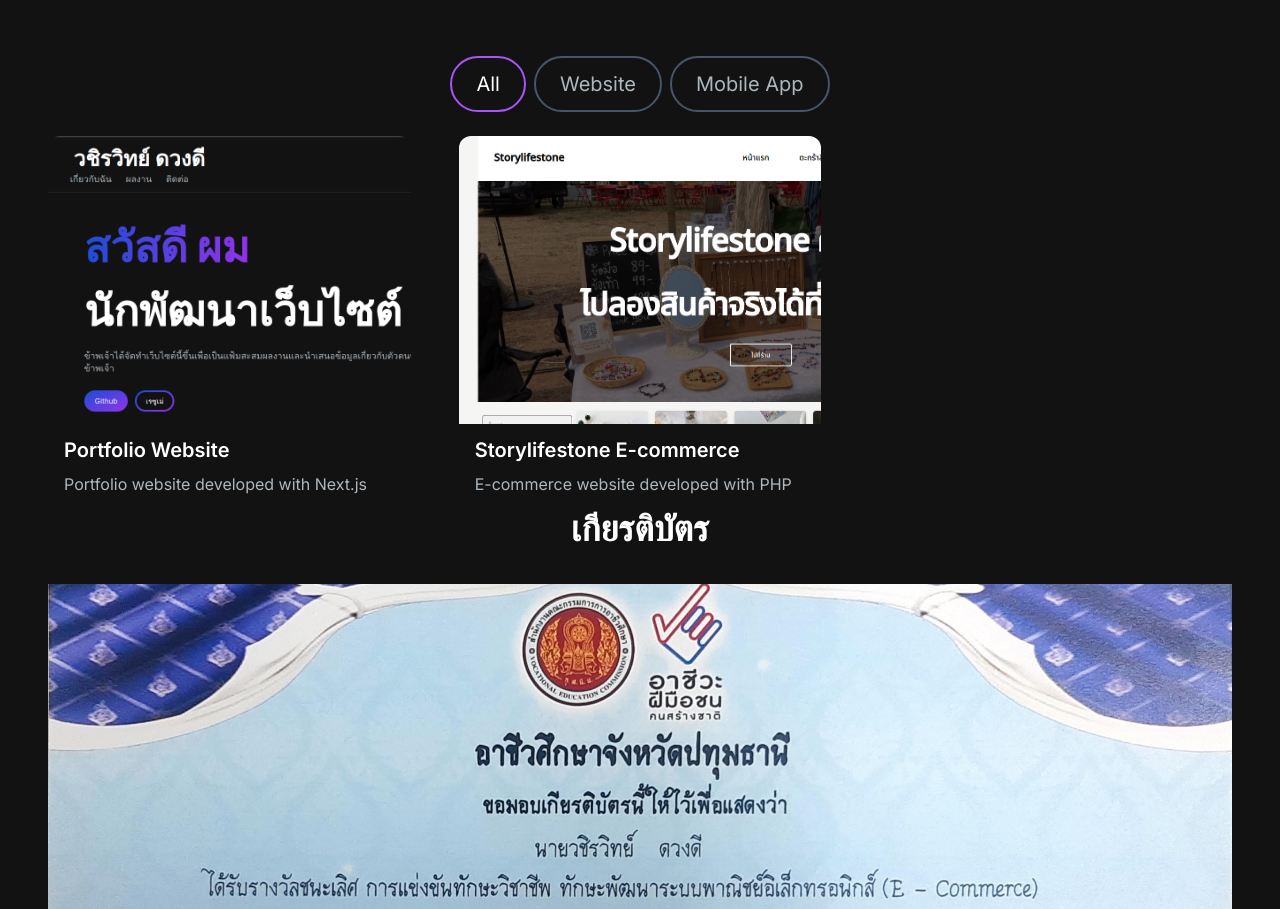
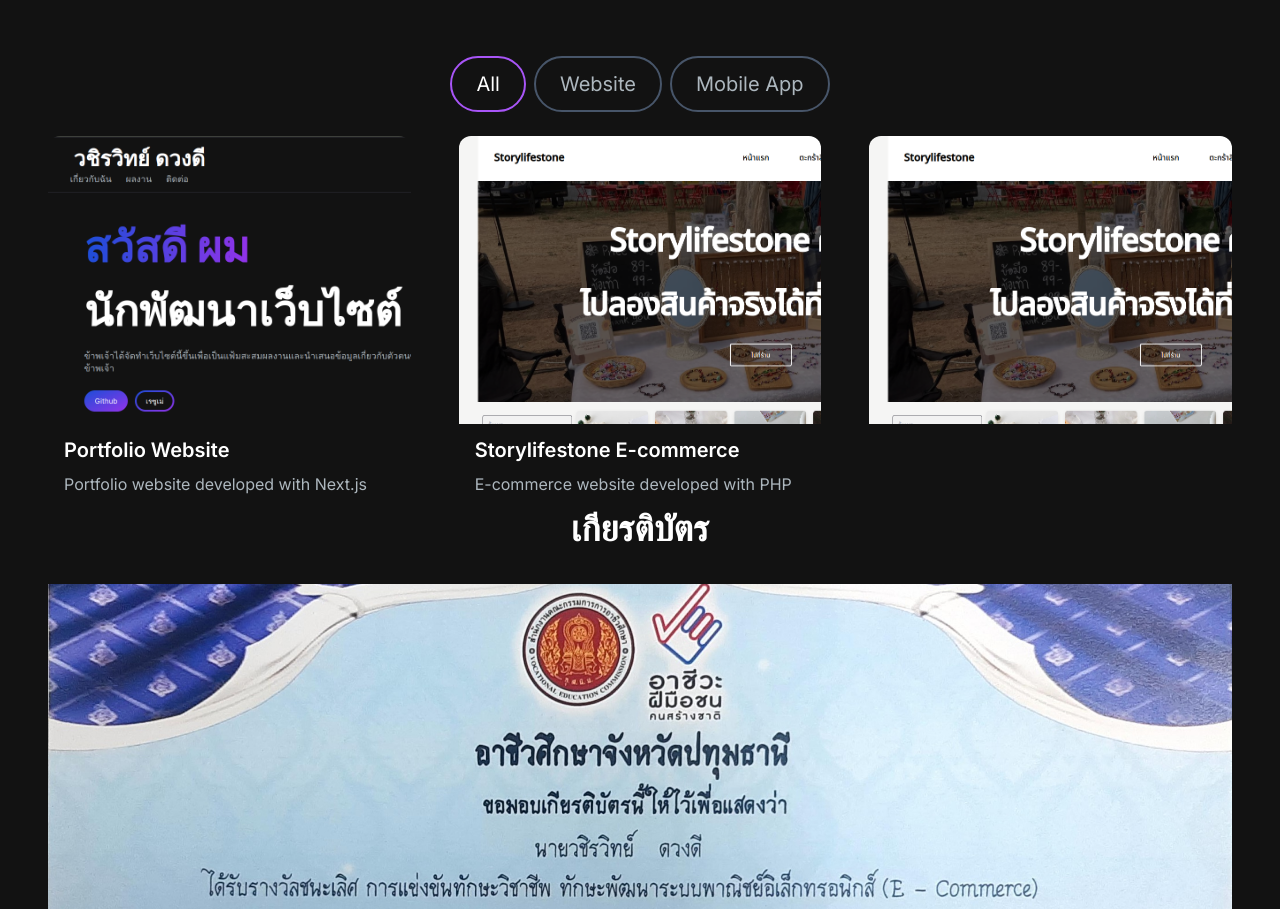
Before and after one commit to Mosquito5142/portfolioMO, a Next.js app: page /en in a window 1280 px wide. Shown: the part 1560-2469 px from the top of the page. Built offline with nearby package versions, Linux system fonts and the light colour scheme.

Commit message:
Update ProjectsSection.jsx

```diff
--- a/src/app/[locale]/components/ProjectsSection.jsx
+++ b/src/app/[locale]/components/ProjectsSection.jsx
@@ -24,6 +24,15 @@ const ProjectsSection = (props) => {
       tag: ["All", "Web"],
       gitUrl: "https://github.com/Mosquito5142/Storylifestone-E-commerce-PHP",
       previewUrl: "http://obgiftshop.onlinewebshop.net/",
+    },
+    {
+      id: 3,
+      title: props.web3,
+      description: props.web3discription,
+      image: "/images/projects/StorylifestoneIndex.png",
+      tag: ["All", "Web"],
+      gitUrl: "https://github.com/Mosquito5142/Blogreact",
+      previewUrl: "https://vachiravitblog-iota.vercel.app/",
     }
   ];
 
```
